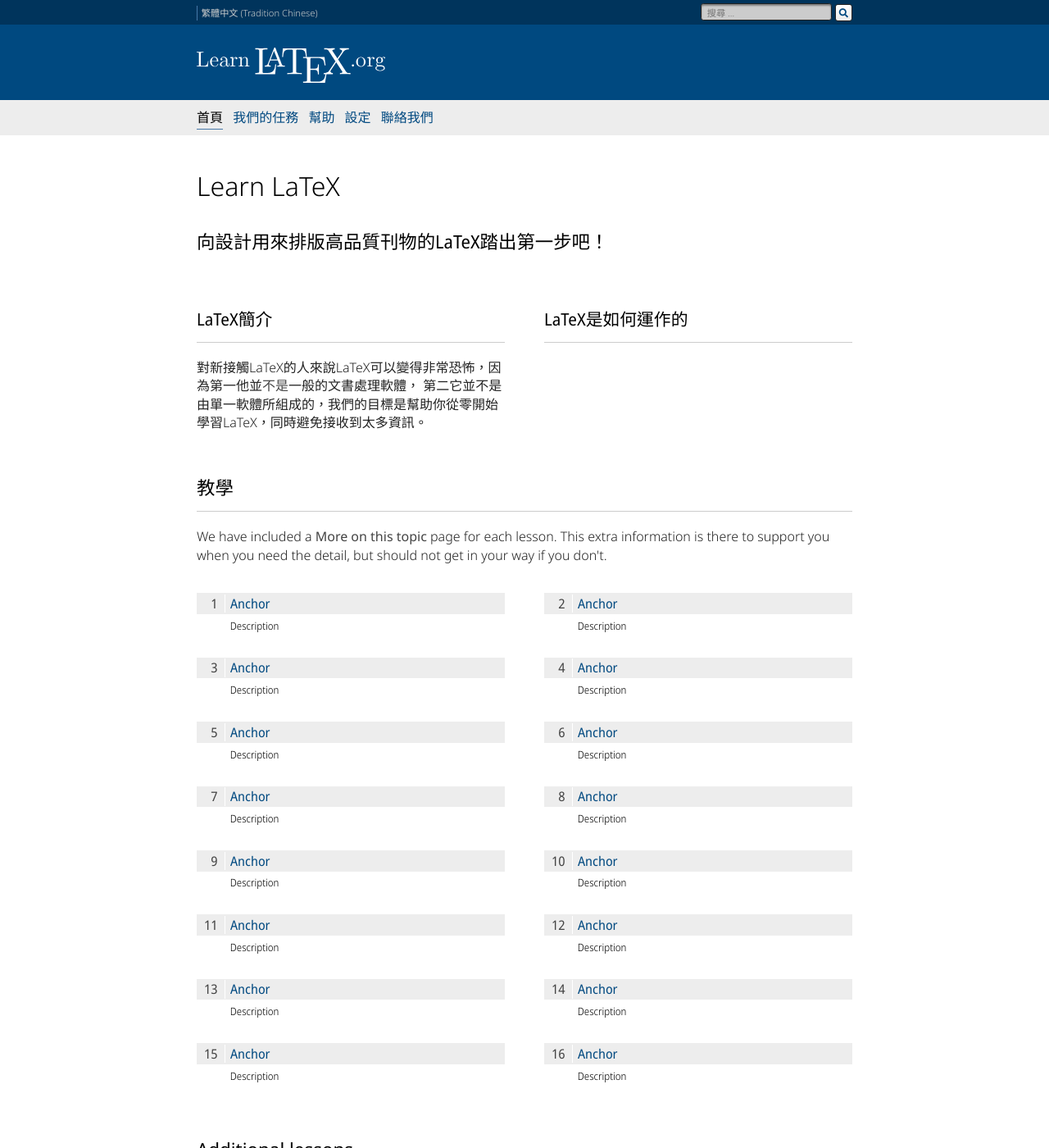
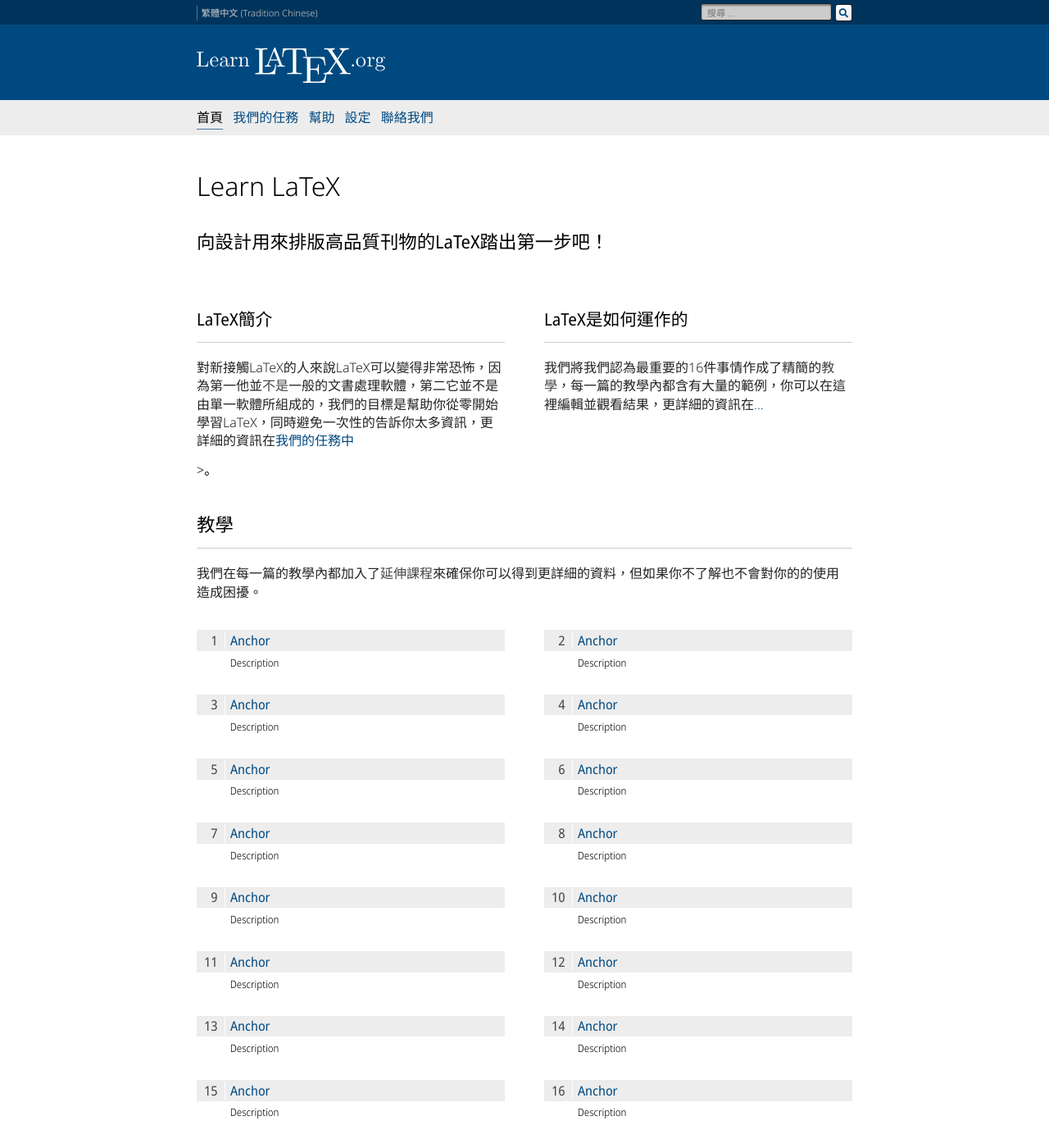
Before and after one commit to simanglam/test.github.io, a Jekyll site: the page built from zh-hant/index.md, in a window 1280 px wide and 1400 px high. Shown: the whole window at 82% size. Built offline with Jekyll 4.4.1, drawn with Linux system fonts in a browser that asks for light colours; some of the changed text lies outside the part shown.

Commit message:
阿拉拉

```diff
--- a/_data/translations.yml
+++ b/_data/translations.yml
@@ -27,7 +27,7 @@ skip-link:
   pt: "Ir para o conteúdo principal"
   tr: "İçeriğe atla"
   vi: "Chuyển đến nội dung chính"
-  zh-hant: "Missing"
+  zh-hant: "跳轉到主要內容"
   mr: "मुख्य विषयावर जा"
   ca: "Saltar al contingut principal"
 heading_meta:
@@ -51,7 +51,7 @@ heading_navigation:
   pt: "Navegação"
   tr: "Site Haritası"
   vi: "Điều hướng"
-  zh-hant: "導航"
+  zh-hant: "快速前往"
   mr: "पृष्ठे"
   ca: "Navegació"
 heading_planet:
@@ -63,7 +63,7 @@ heading_planet:
   pt: "Planeta"
   tr: "Alakalı Sayfalar"
   vi: "Liên kết ngoài"
-  zh-hant: "Missing"
+  zh-hant: "友善連結"
   mr: "लाटेक्-विश्व"
   ca: "Planeta"
 informational-elements_lesson:
--- a/zh-hant/index.md
+++ b/zh-hant/index.md
@@ -16,18 +16,13 @@ permalink: /zh-hant/
     <h3
       class="text-columns__heading"
       >LaTeX簡介</h3>
-    <!--<p>LaTeX can be scary for new users as it is <em>not</em> a word processor,
-    and because it is not a single program. Our aim is to help you get
-    started with LaTeX from the basics, installation, to writing code, without
-    trying to show you <em>everything</em> in one go. <a href="./mission">More on our mission &hellip;</a></p>-->
-    <p>對新接觸LaTeX的人來說LaTeX可以變得非常恐怖，因為第一他並<b>不是</b>一般的文書處理軟體，
-    第二它並不是由單一軟體所組成的，我們的目標是幫助你從零開始學習LaTeX，同時避免接收到太多資訊。</p>
+    <p>對新接觸LaTeX的人來說LaTeX可以變得非常恐怖，因為第一他並<b>不是</b>一般的文書處理軟體，第二它並不是由單一軟體所組成的，我們的目標是幫助你從零開始學習LaTeX，同時避免一次性的告訴你太多資訊，更詳細的資訊在<a href="./mission">我們的任務中</a></p>>。
   </section>
   <section>
     <h3
       class="text-columns__heading"
       >LaTeX是如何運作的</h3>
-      <!-- <p>We have taken 16 of the most important things you will need to know, and made them into short <em>lessons</em> which should not take long to cover. In each lesson, we give lots of examples of what you would write. You can edit and run them in this website. <a href="./help#examples">More on examples &hellip;</a></p> -->
+      <p>我們將我們認為最重要的16件事情作成了精簡的<b>教學</b>，每一篇的教學內都含有大量的範例，你可以在這裡編輯並觀看結果，更詳細的資訊在<a href="./help#examples">&hellip;</a></p>
   </section>
 </div>
 
@@ -38,19 +33,20 @@ permalink: /zh-hant/
 
 <p
   class="paragraph__toc"
-  >We have included a <b>More on this topic</b> page for each lesson. This extra information is there to support you when you need the detail, but should not get in your way if you don't.</p>
+  ><!-- We have included a <b>More on this topic</b> page for each lesson. This extra information is there to support you when you need the detail, but should not get in your way if you don't.</p> -->
+  我們在每一篇的教學內都加入了<b>延伸課程</b>來確保你可以得到更詳細的資料，但如果你不了解也不會對你的的使用造成困擾。</p>
 
 {% include toc-lessons.html prefix="zh-hant/lesson" %}
 
 <h2
   class="heading__toc"
-  >Additional lessons</h2>
+  >額外課程</h2>
 <ul
   class="lessons-toc">
   {% include toc-additional-lessons.html prefix="zh-hant/language" %}
   {% include toc-additional-lessons.html prefix="zh-hant/extra" %}
 </ul>
 
-## Going further
+## 延伸資料
 
-We cover getting more information in [the last lesson](./lesson-16), but it is worth saying now that getting access to a book about LaTeX is still the best way to learn the details. We give some recommendations in the last lesson.
+我們在[最後一篇教學](./lesson-16)中涵蓋了如何得到更多關於LaTeX的資料，但我們依舊認為買一本書是學習LaTeX最好的方式，如果你有意願購買可以參考最後一篇教學中的推薦。
```
